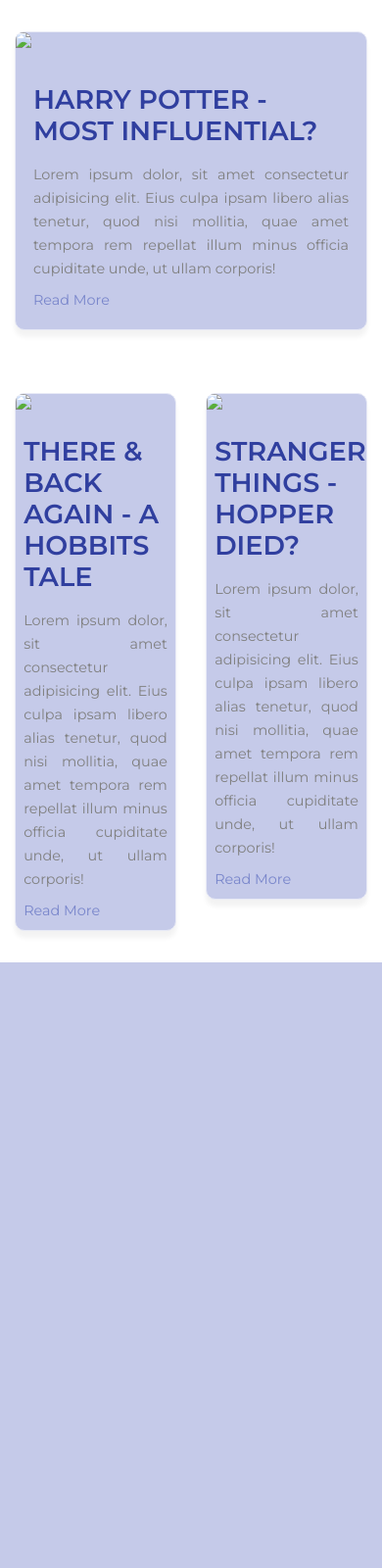
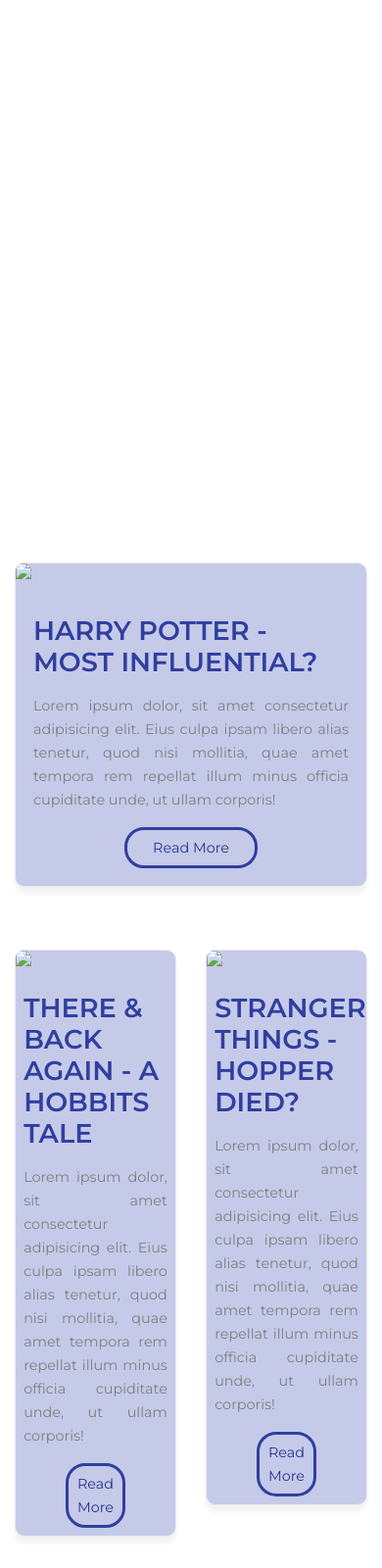
Before and after one commit to mindarc/frontend-assessment, a PHP site: page / in a window 390 px wide. Shown: the whole page at 98% size. Before the commit the page ends 982 px from the top, so only its background shows below. Run offline with PHP 8.4, Linux system fonts and the light colour scheme; some libraries are stand-ins or nearby versions.

Commit message:
+ main banner added to home page + read more buttons css added + mobile desktop media queries added

```diff
--- a/index.html
+++ b/index.html
@@ -11,7 +11,9 @@
     <section class="section banner">
       <div class="container">
         <div class="row">
-          <div class="col col-sm-12 col-md-4">
+          <div class=" col-sm-12 col-md-12">
+            <h1 class="m-4">The Boy Who lived</h1>
+            <h4>Harry Potter is the titular protagonist of J. K. Rowling's Harry Potter series. The majority of the books' plot covers seven years in the life of the orphan Potter, who, on his eleventh birthday, learns he is a wizard. </h4>
         </div>
       </div>
     </section>
@@ -32,7 +34,7 @@
                   amet tempora rem repellat illum minus officia cupiditate unde,
                   ut ullam corporis!
                 </p>
-                <div class="card-action mt-2">
+                <div class="card-action mt-3">
                     <a href="#">Read More</a>
                   </div>
               </div>
@@ -54,7 +56,7 @@
                     amet tempora rem repellat illum minus officia cupiditate unde,
                     ut ullam corporis!
                   </p>
-                  <div class="card-action mt-2">
+                  <div class="card-action mt-3">
                       <a href="#">Read More</a>
                     </div>
                 </div>
@@ -76,7 +78,7 @@
                       amet tempora rem repellat illum minus officia cupiditate unde,
                       ut ullam corporis!
                     </p>
-                    <div class="card-action mt-2">
+                    <div class="card-action mt-3">
                         <a href="#">Read More</a>
                       </div>
                   </div>
--- a/sass/components/_sections.scss
+++ b/sass/components/_sections.scss
@@ -1,3 +1,33 @@
+section.banner {
+  padding: 10% 0;
+  text-align: center;
+  -webkit-background-size: cover;
+  -moz-background-size: cover;
+  -o-background-size: cover;
+  background-size: cover;
+
+  @media (max-width: 575.98px) {
+    background: url("http://via.placeholder.com/600x600") no-repeat center;
+  }
+  @media (min-width: 576px) and (max-width: 767.98px) {
+    background: url("http://via.placeholder.com/600x600") no-repeat center;
+  }
+
+  @media (min-width: 768px) and (max-width: 1200px) {
+    background: url("http://via.placeholder.com/1920x650") no-repeat center;
+  }
+  @media (min-width: 1200px) {
+    background: url("http://via.placeholder.com/1920x650") no-repeat center;
+  }
+
+  h1 {
+    color: white;
+  }
+  h4 {
+    color: white;
+  }
+}
+
 section.main-content {
   .card {
     margin: 2rem 0;
@@ -21,11 +51,23 @@
         text-align: justify;
       }
       .card-action {
+        text-align: center;
+      }
+      .card-action a:hover {
         @include transition(all, 0.2s, $easing: ease-in-out);
+        background: $indigo-darken-4;
+        width: 38%;
+        color: white;
       }
-      .card-action:hover {
+      .card-action a {
+        display: block;
         @include transition(all, 0.2s, $easing: ease-in-out);
-        padding: 10px 0;
+        border: 3px solid $indigo-darken-2;
+        width: 42%;
+        margin: 0 auto;
+        color: $indigo-darken-3;
+        @include border-radius(20px);
+        padding: 6px 0;
       }
     }
   }
@@ -35,6 +77,7 @@
     @include box-shadow(0px, 7px, 5px, rgba(0, 0, 0, 0.15));
     @include transition(all, 0.4s, $easing: ease-in-out);
     border: 1px solid $indigo-lighten-3;
+    background: $indigo-lighten-5;
   }
   img {
     width: 100%;
--- a/sass/components/_typography.scss
+++ b/sass/components/_typography.scss
@@ -8,7 +8,9 @@
 }
 
 h1 {
-  font-sizet: 5rem;
+  font-size: 4rem;
+  text-transform: uppercase;
+  font-weight: 600;
 }
 h2 {
 }
@@ -18,6 +20,9 @@
   line-height: 2rem;
 }
 h4 {
+  font-size: 1.2rem;
+  font-weight: 600;
+  line-height: 2rem;
 }
 h5 {
 }
```
Also changed, not shown: css/style.css, 1 other file.
